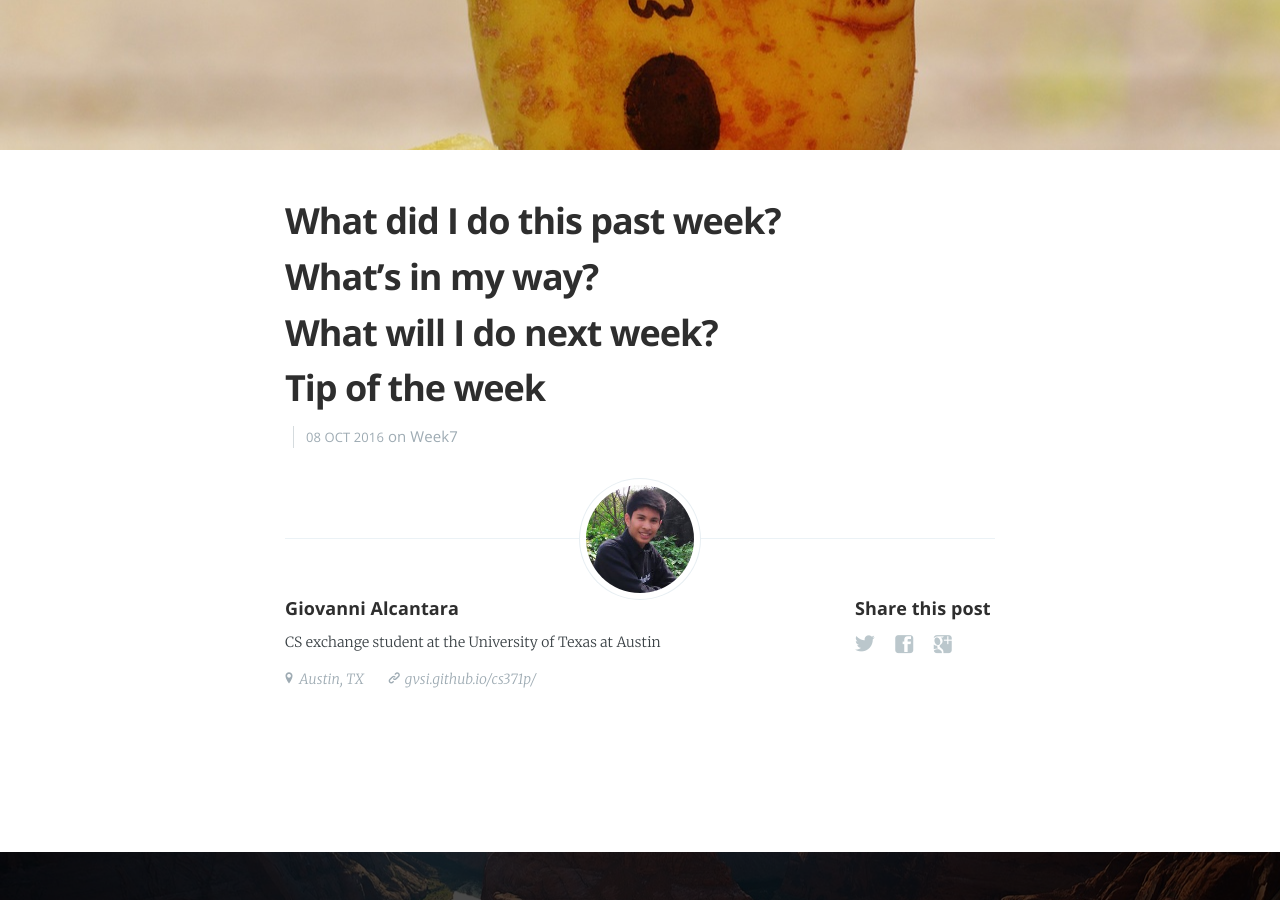
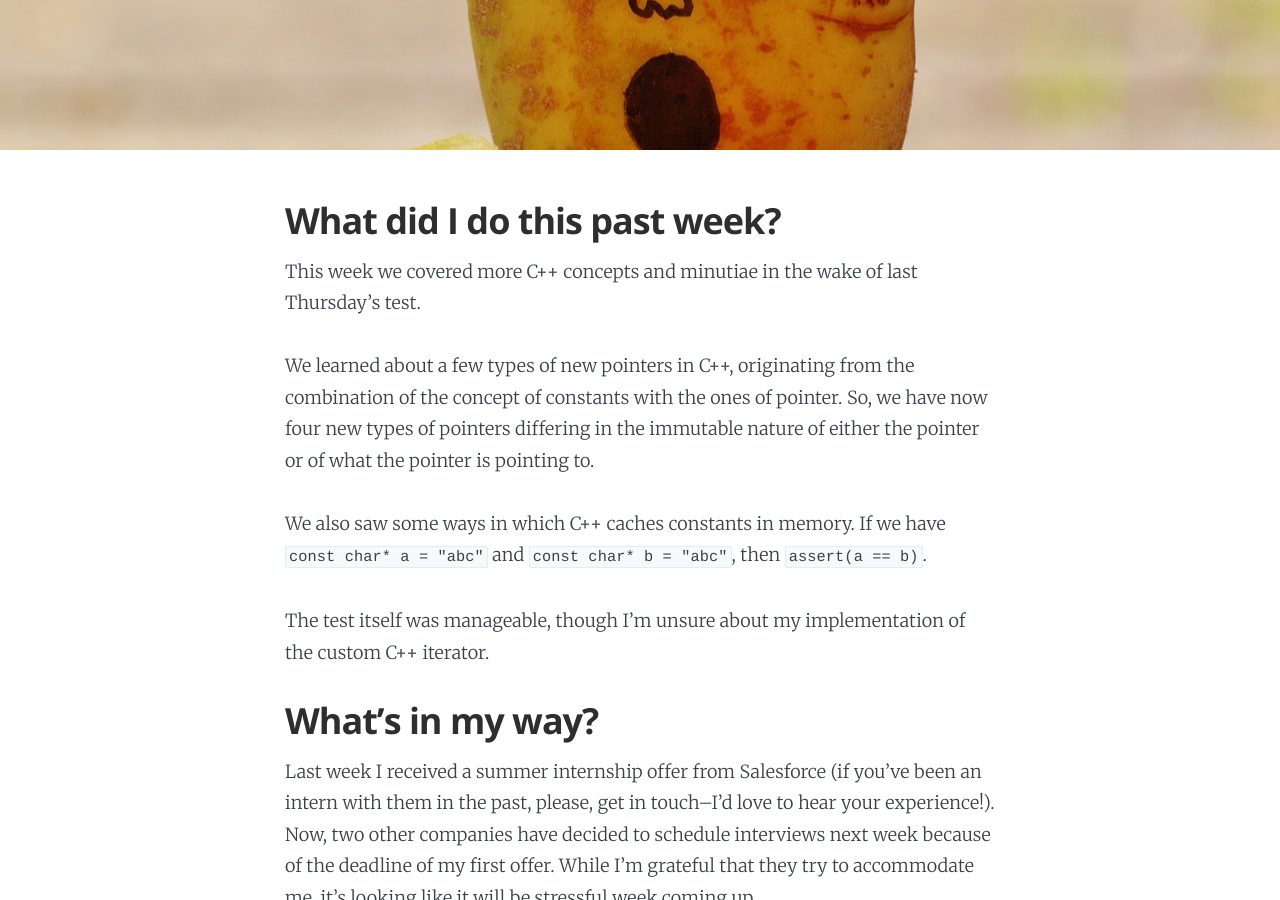
Before and after one commit to gvsi/cs371p, a Jekyll site: the page built from _posts/2016-10-08-week-seven.md, in a window 1280 px wide and 900 px high, scrolled down 300 px. Built offline with Jekyll 4.4.1, drawn with Linux system fonts in a browser that asks for light colours; nearby versions of some CDN libraries; some of the changed text lies outside the part shown.

Commit message:
Add week7

```diff
--- a/_posts/2016-10-08-week-seven.md
+++ b/_posts/2016-10-08-week-seven.md
@@ -12,9 +12,20 @@ logo: 'assets/images/logo.png'
 ---
 
 ## What did I do this past week?
+This week we covered more C++ concepts and minutiae in the wake of last Thursday's test.
+
+We learned about a few types of new pointers in C++, originating from the combination of the concept of constants with the ones of pointer. So, we have now four new types of pointers differing in the immutable nature of either the pointer or of what the pointer is pointing to.
+
+We also saw some ways in which C++ caches constants in memory. If we have `const char* a = "abc"` and `const char* b = "abc"`, then `assert(a == b)`.
+
+The test itself was manageable, though I'm unsure about my implementation of the custom C++ iterator.
 
 ## What's in my way?
+Last week I received a summer internship offer from Salesforce (if you've been an intern with them in the past, please, get in touch–I'd love to hear your experience!).
+Now, two other companies have decided to schedule interviews next week because of the deadline of my first offer. While I'm grateful that they try to accommodate me, it's looking like it will be stressful week coming up.
 
 ## What will I do next week?
+Mostly interview prep, and prepare for my Management exam.
 
 ## Tip of the week
+The [Pomodoro Technique](https://en.wikipedia.org/wiki/Pomodoro_Technique) is time management framework that helps me be more productive. You can use a simple timer on your phone, but there are apps that are specifically designed for this purpose. I'm using [this one](https://itunes.apple.com/us/app/be-focused-pro-focus-timer/id961632517?mt=12) for macOS.
```
